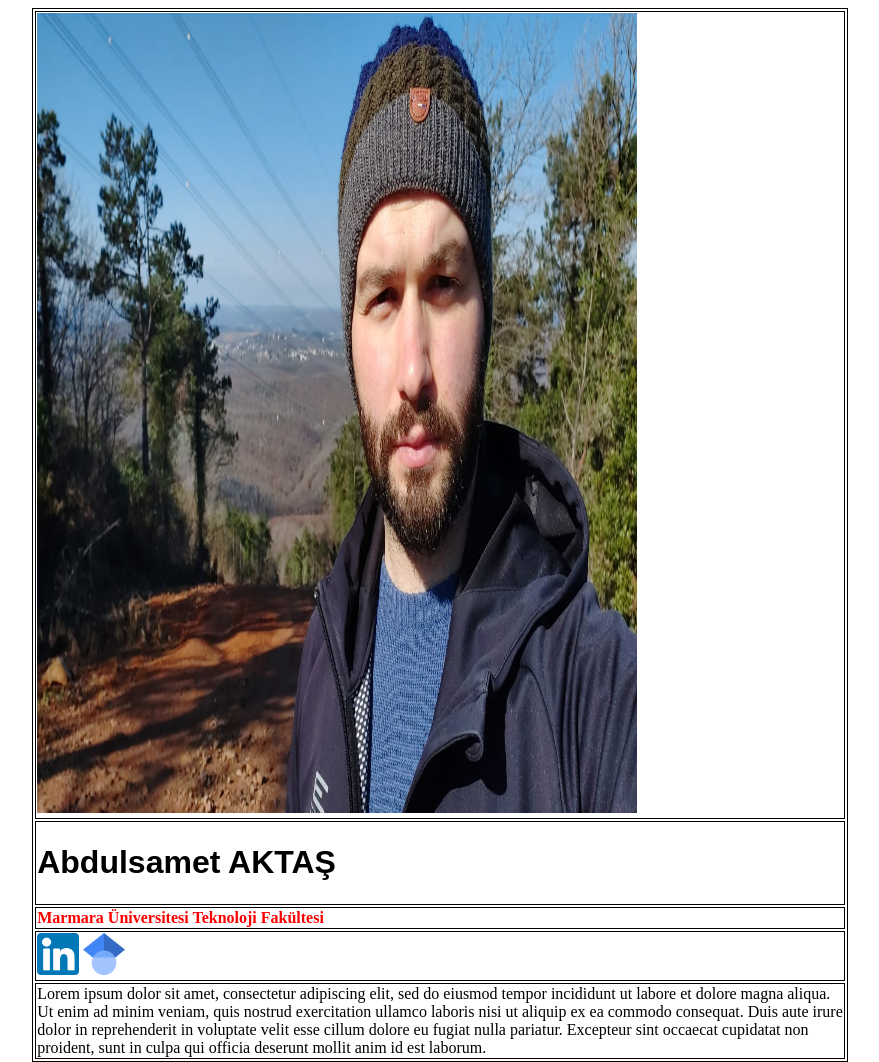
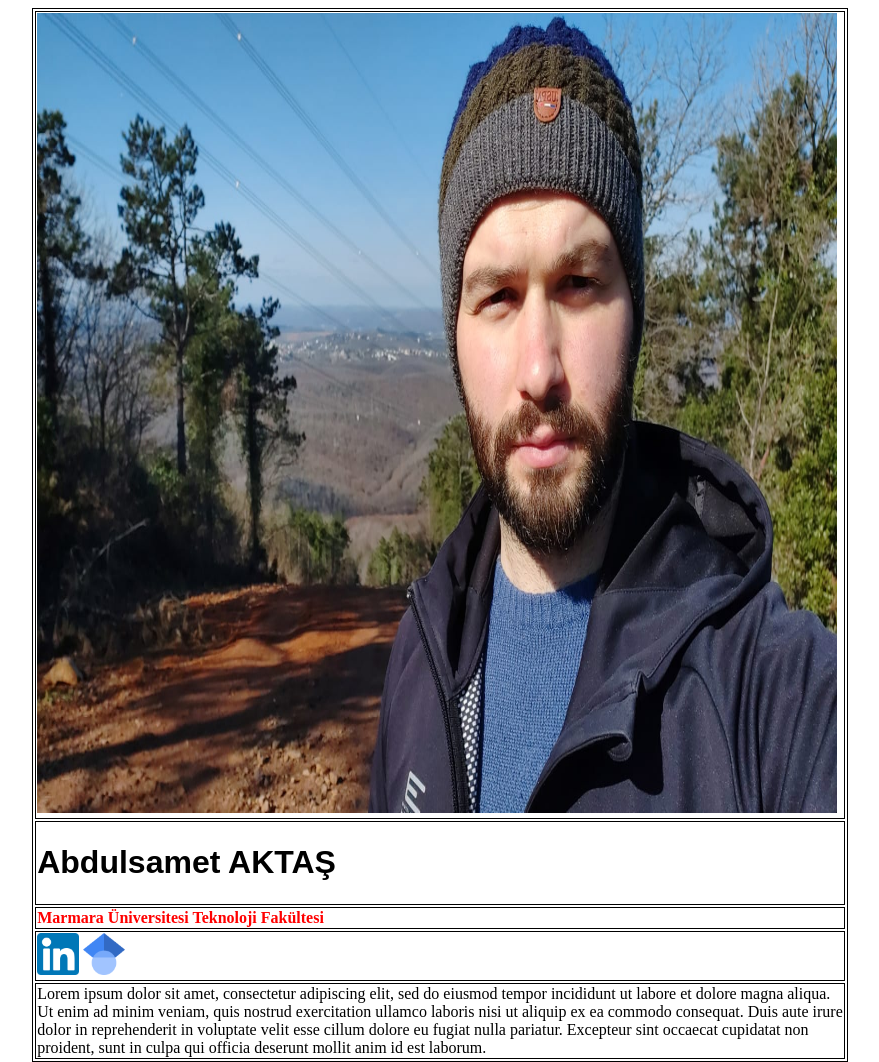
Before and after one commit to abdulsametaktas1/abdulsametaktas1, a plain HTML site: page index.html in a window 1280 px wide. Shown: the whole page, without its empty margins (200-1079 px from the left). Drawn offline with Linux system fonts and the light colour scheme.

Commit message:
Update index.html

```diff
--- a/index.html
+++ b/index.html
@@ -7,7 +7,7 @@
     <body>
         <table class="center">
             <tr>
-                <td colspan="3"><img src="images/abdulsametaktas.jpeg" alt="abdulsametaktasPhoto" class="center" style="width: 600px; height: 800px;"></td>
+                <td colspan="3"><img src="images/abdulsametaktas.jpeg" alt="abdulsametaktasPhoto" class="center" style="width: 800px; height: 800px;"></td>
             </tr>
             <tr>
                 <td><h1>Abdulsamet AKTAŞ</h1></td>
```
